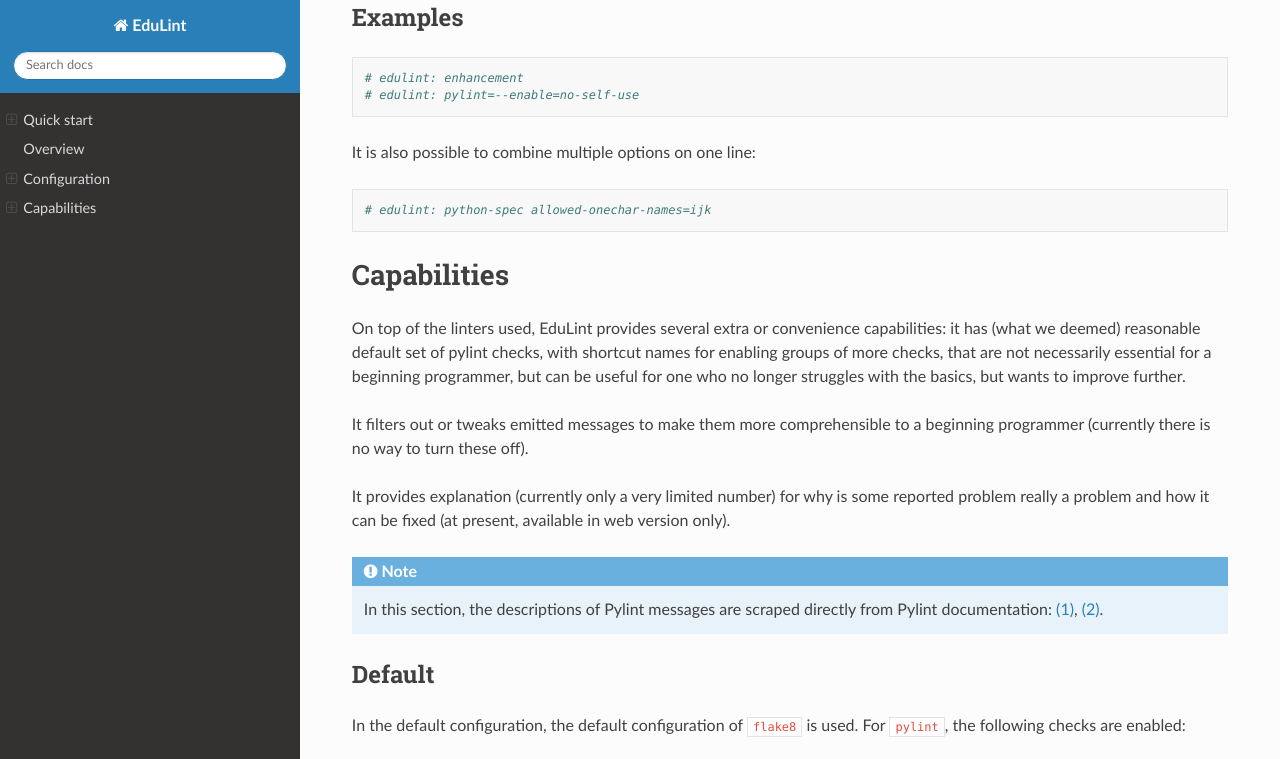
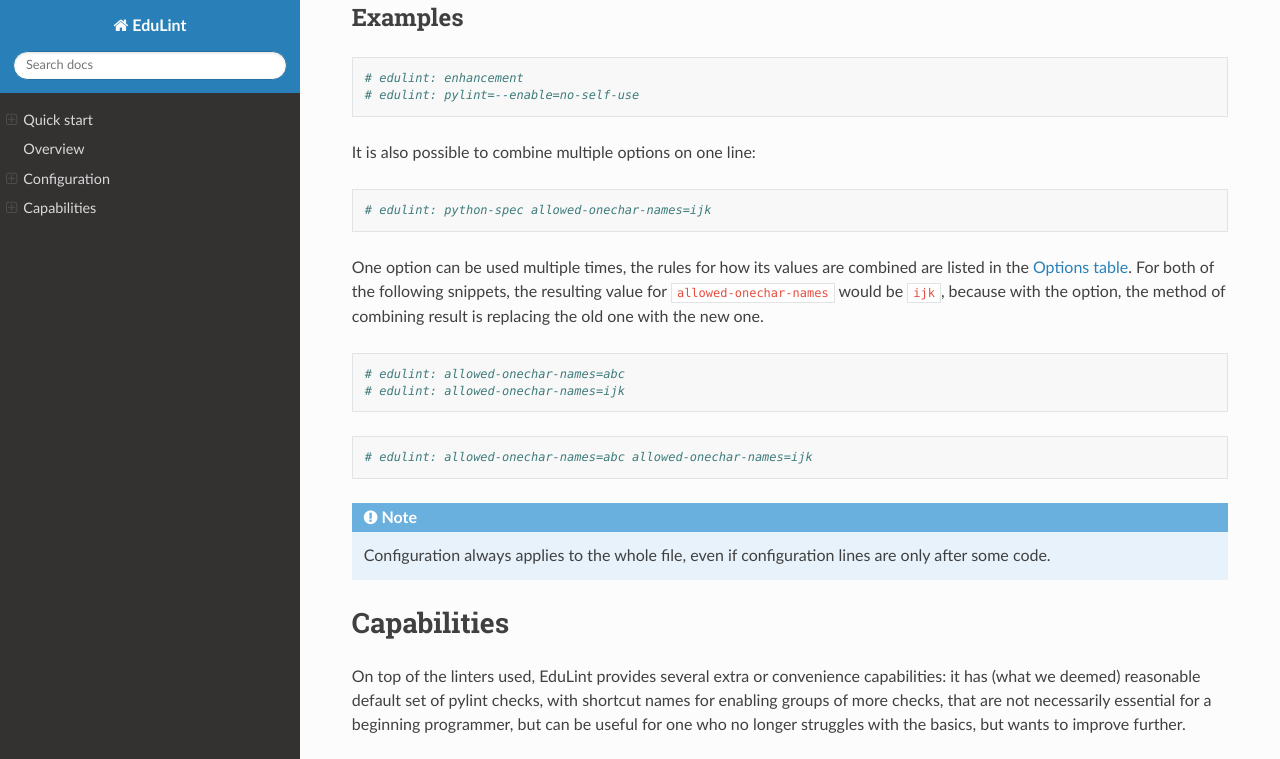
Before and after one commit to GiraffeReversed/edulint, a Sphinx documentation site: the page built from docs/source/index.rst, in a window 1280 px wide and 1400 px high, scrolled down 1371 px, cut to the strip 0-759 px from the top of the window. Built offline with Sphinx 7.4.7 and the Read the Docs theme 2.0.0, drawn with Linux system fonts in a browser that asks for light colours; cross-references to code outside the pages are shown as plain code; some of the changed text lies outside the part shown.

Commit message:
docs: update on multiple option processing

```diff
--- a/docs/source/_ext/directives.py
+++ b/docs/source/_ext/directives.py
@@ -128,15 +128,22 @@
     return row
 
 
-class Options(Directive):
+class OptionsTable(Directive):
 
     def run(self):
-        table, tbody = prepare_table(["Option name", "Takes argument", "Description"], [2, 1, 4])
+        table, tbody = prepare_table(
+            ["Option name", "Takes argument", "Default", "Converts to", "When used multiple types", "Description"],
+            [2, 1, 1, 1, 1, 10])
 
         for option, parse in get_option_parses().items():
-            tbody.append(prepare_row(
-                option.to_name(), parse.takes_val.name.lower(), parse.help_
-            ))
+            tbody.append(
+                prepare_row(
+                    option.to_name(),
+                    parse.takes_val.name.lower(),
+                    nodes.literal(text=str(parse.default)),
+                    parse.convert.name.lower(),
+                    parse.combine.name.lower(),
+                    parse.help_))
 
         return [table]
 
@@ -251,7 +258,7 @@
 
 
 def setup(app):
-    app.add_directive("options", Options)
+    app.add_directive("options-table", OptionsTable)
     app.add_directive("message-table", MessageTable)
     app.add_role("link_pylint", link_pylint)
     app.add_directive("checkers-block", CheckersBlock)
--- a/docs/source/index.rst
+++ b/docs/source/index.rst
@@ -60,7 +60,9 @@
 
 Currently available options are as follows:
 
-.. options::
+.. _options-table:
+
+.. options-table::
 
 Examples
 ^^^^^^^^
@@ -75,6 +77,20 @@
 .. code::
 
    # edulint: python-spec allowed-onechar-names=ijk
+
+One option can be used multiple times, the rules for how its values are combined are listed in the :ref:`Options table <options-table>`. For both of the following snippets, the resulting value for :code:`allowed-onechar-names` would be :code:`ijk`, because with the option, the method of combining result is replacing the old one with the new one.
+
+.. code::
+
+   # edulint: allowed-onechar-names=abc
+   # edulint: allowed-onechar-names=ijk
+
+.. code::
+
+   # edulint: allowed-onechar-names=abc allowed-onechar-names=ijk
+
+.. note::
+   Configuration always applies to the whole file, even if configuration lines are only after some code.
 
 Capabilities
 ------------
@@ -99,6 +115,8 @@
 
 Translations
 ^^^^^^^^^^^^
+
+EduLint provides convenience "bulk names" for groups of pylint messages.
 
 Enhancement
 """"""""""""
```
